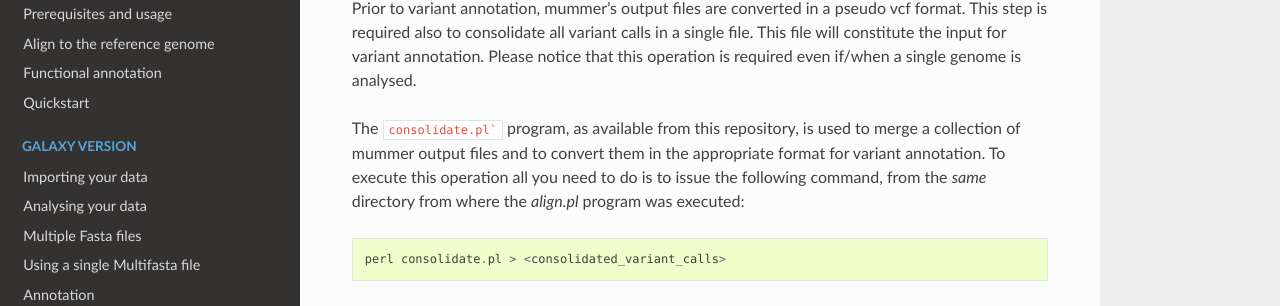
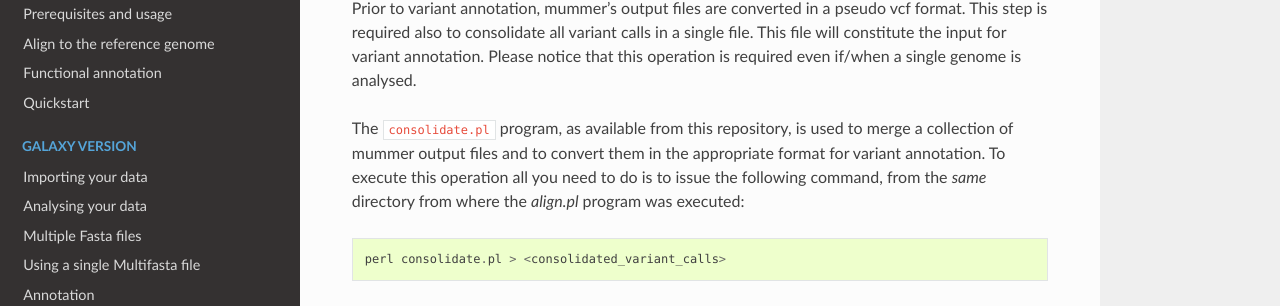
Before and after one commit to matteo14c/CorGAT, a Sphinx documentation site: the page built from Documentation/source/consolidate_variants.rst, in a window 1280 px wide. Shown: the part 163-469 px from the top of the page. Built offline with Sphinx 7.4.7 and the Read the Docs theme 2.0.0, drawn with Linux system fonts in a browser that asks for light colours.

Commit message:
Update consolidate_variants.rst

````diff
--- a/Documentation/source/consolidate_variants.rst
+++ b/Documentation/source/consolidate_variants.rst
@@ -3,7 +3,7 @@ Consolidate variants into a single pseudo-vcf file
 
 Prior to variant annotation, mummer's output files are converted in a pseudo vcf format. This step is required also to consolidate all variant calls in a single file. This file will constitute the input for variant annotation. Please notice that this operation is required even if/when a single genome is analysed.
 
-The ``consolidate.pl``` program, as available from this repository, is used to merge a collection of mummer output files and to convert them in the appropriate format for variant annotation. To execute this operation all you need to do is to issue the following command, from the *same* directory from where the *align.pl* program was executed:
+The ``consolidate.pl`` program, as available from this repository, is used to merge a collection of mummer output files and to convert them in the appropriate format for variant annotation. To execute this operation all you need to do is to issue the following command, from the *same* directory from where the *align.pl* program was executed:
 
 ::
 
````
